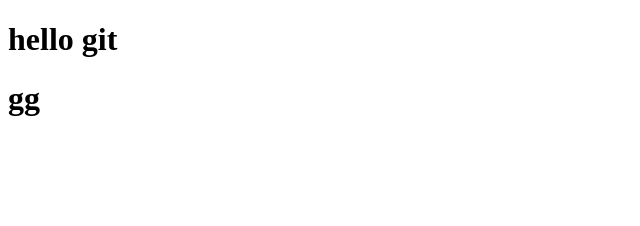
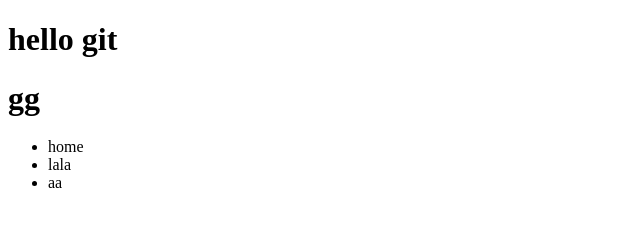
Before and after one commit to lamlinch/git, a plain HTML site: page idx.html in a window 1280 px wide. Shown: the whole page, without its empty margins (0-640 px from the left). Drawn offline with Linux system fonts and the light colour scheme.

Commit message:
navigation

```diff
--- a/idx.html
+++ b/idx.html
@@ -9,5 +9,12 @@
 <body>
     <h1>hello git</h1>
     <h1>gg</h1>
+    <nav>
+        <ul>
+            <li>home</li>
+            <li>lala</li>
+            <li>aa</li>
+        </ul>
+    </nav>
 </body>
 </html>
```
